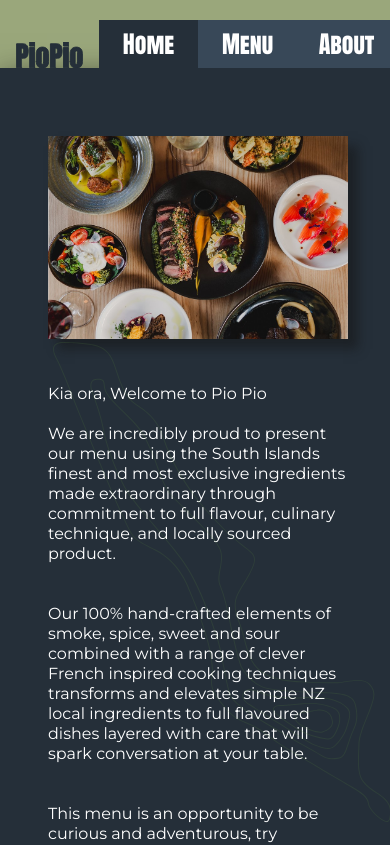
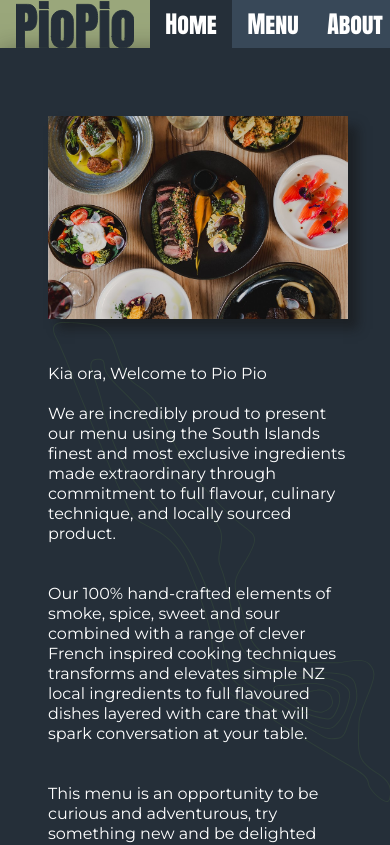
Before and after one commit to somnif/restaurant, a website built with webpack: page src/index.html in a window 390 px wide. Shown: the top 845 px of the page. Built offline with nearby package versions, Linux system fonts and the light colour scheme.

Commit message:
Fixed minor issue with responsive mobile layout

```diff
--- a/src/styles/style.css
+++ b/src/styles/style.css
@@ -25,10 +25,10 @@ body {
     margin: 0;
     color: var(--white);
     background-color: var(--pastel-green);
-    white-space: pre-line;
 }
 
 .container {
+    padding-top:3em;
     width: clamp(500px, 80%, 1000px);
     margin: 0rem auto;
     display: grid;
@@ -88,6 +88,8 @@ button:not(.active) {
     padding: 3em;
     position: relative;
     box-shadow: 0px 10px 30px rgba(20,20,20,0.8);
+    white-space: pre-line;
+
 
 }
 
@@ -163,9 +165,13 @@ a {
 
 @media screen and (max-width:calc(500px + 10rem)) {
     .container {
-        margin-top: 0;
+        padding-top: 0;
         width: 100%;
         grid-template-rows: 3rem 1fr;
+    }
+
+    header {
+        grid-template-columns: 150px 1fr;
     }
 
     #logo {
@@ -175,6 +181,7 @@ a {
 }
 
 @media screen and (max-width:880px) {
+
     .content-inner {
         grid-template-columns: 1fr;
         grid-template-rows: 200px 1fr;
```
